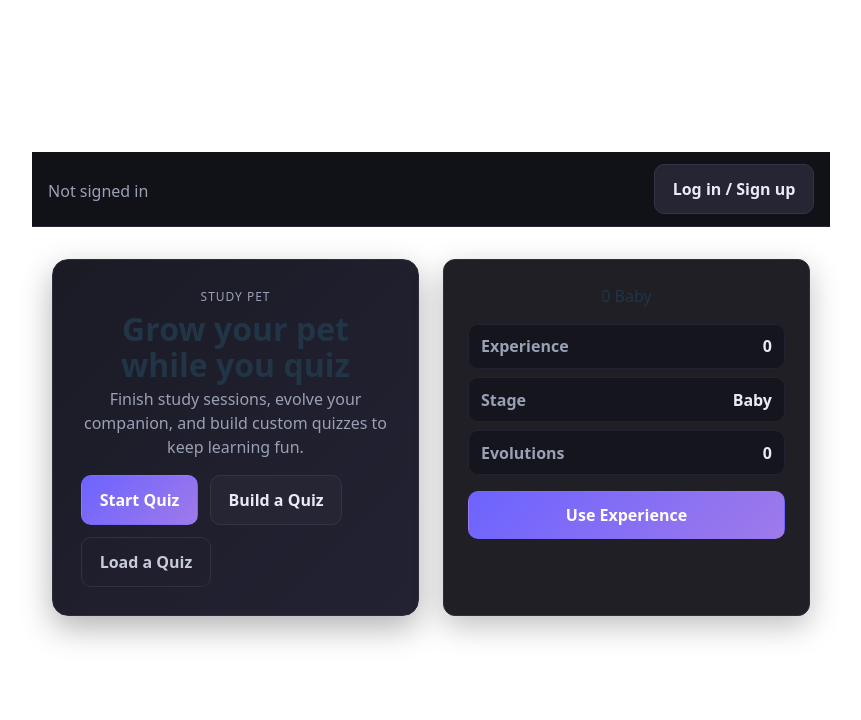
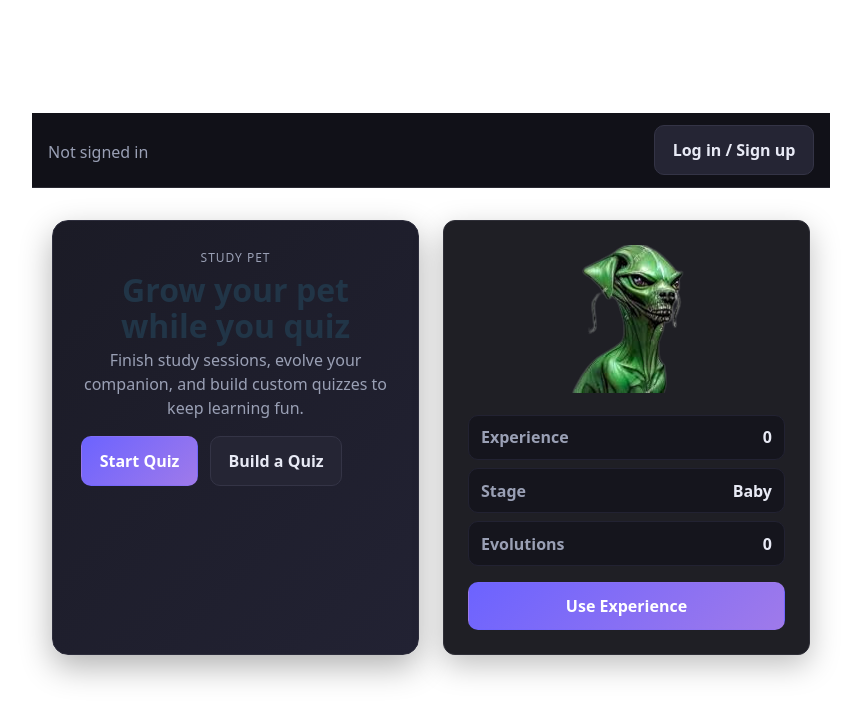
Before and after one commit to AidenKielby/Study-Pet, a React (Vite) app: page / in a window 1280 px wide. Shown: the top 720 px of the page, without its empty margins (209-1070 px from the left). Built offline with nearby package versions, Linux system fonts and the light colour scheme; no server answers.

Commit message:
added alien pet image as placeholder and changed start quiz to load one

```diff
--- a/src/components/pet.tsx
+++ b/src/components/pet.tsx
@@ -8,15 +8,15 @@ type PetProps = {
 
 const Pet: React.FC<PetProps> = ({ stage, evolutions }) => {
   let color = stage === "Baby" ? "bg-pink-400" : stage === "Teen" ? "bg-purple-400" : "bg-blue-400";
+  const petImage = "/alien.png"; // place your image at public/pet.png
 
   return (
     <motion.div
-      className={`w-32 h-32 rounded-full ${color} flex items-center justify-center text-white font-bold text-xl`}
+      className={`w-32 h-32 rounded-full ${color} flex items-center justify-center overflow-hidden text-white font-bold text-xl`}
       transition={{ repeat: Infinity, duration: 1.5 }}
     >
-        {evolutions}
-        {"\n"}
-        {stage}
+      <img src={petImage} alt="Your pet" className="w-full h-full object-contain" />
+
     </motion.div>
   );
 };
--- a/src/pages/Home.tsx
+++ b/src/pages/Home.tsx
@@ -64,9 +64,8 @@ export default function Home() {
                     <h1 className="hero-title">Grow your pet while you quiz</h1>
                     <p className="muted">Finish study sessions, evolve your companion, and build custom quizzes to keep learning fun.</p>
                     <div className="cta-row">
-                        <Link to="/quiz" className="button-link primary">Start Quiz</Link>
+                        <Link to="/load" className="button-link primary">Start Quiz</Link>
                         <Link to="/make" className="button-link secondary">Build a Quiz</Link>
-                        <Link to="/load" className="button-link ghost">Load a Quiz</Link>
                     </div>
                 </div>
 
```
Also changed, not shown: public/alien.png (added).
